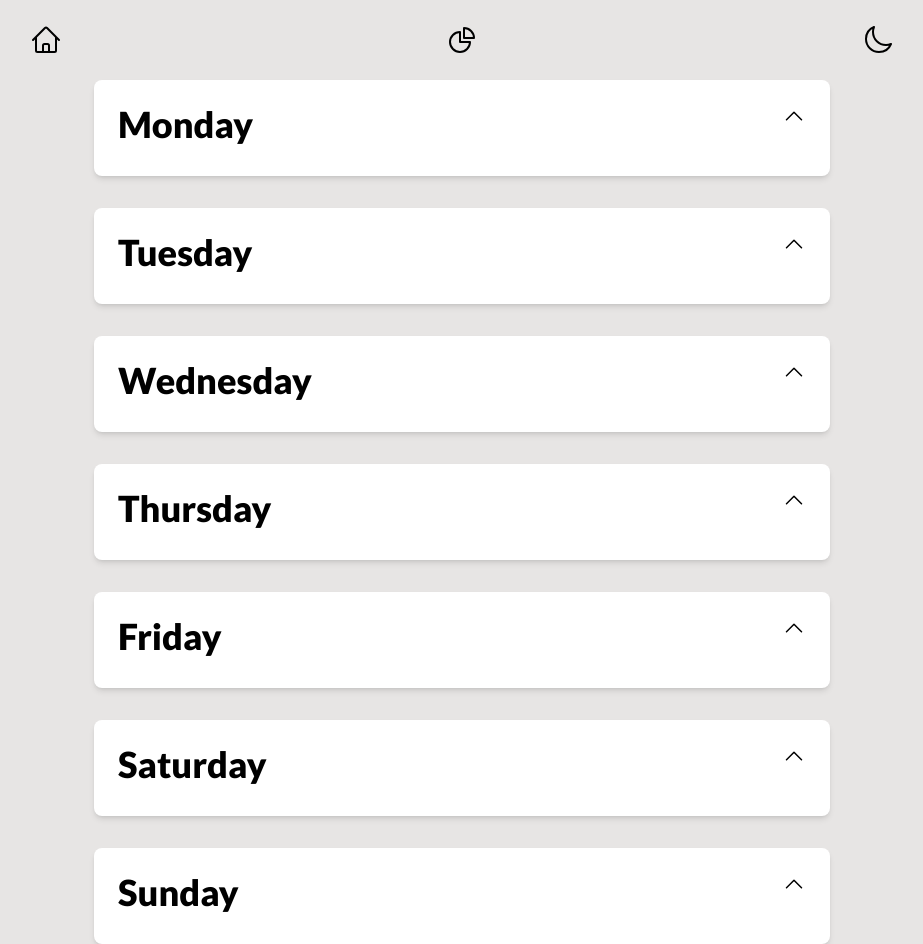
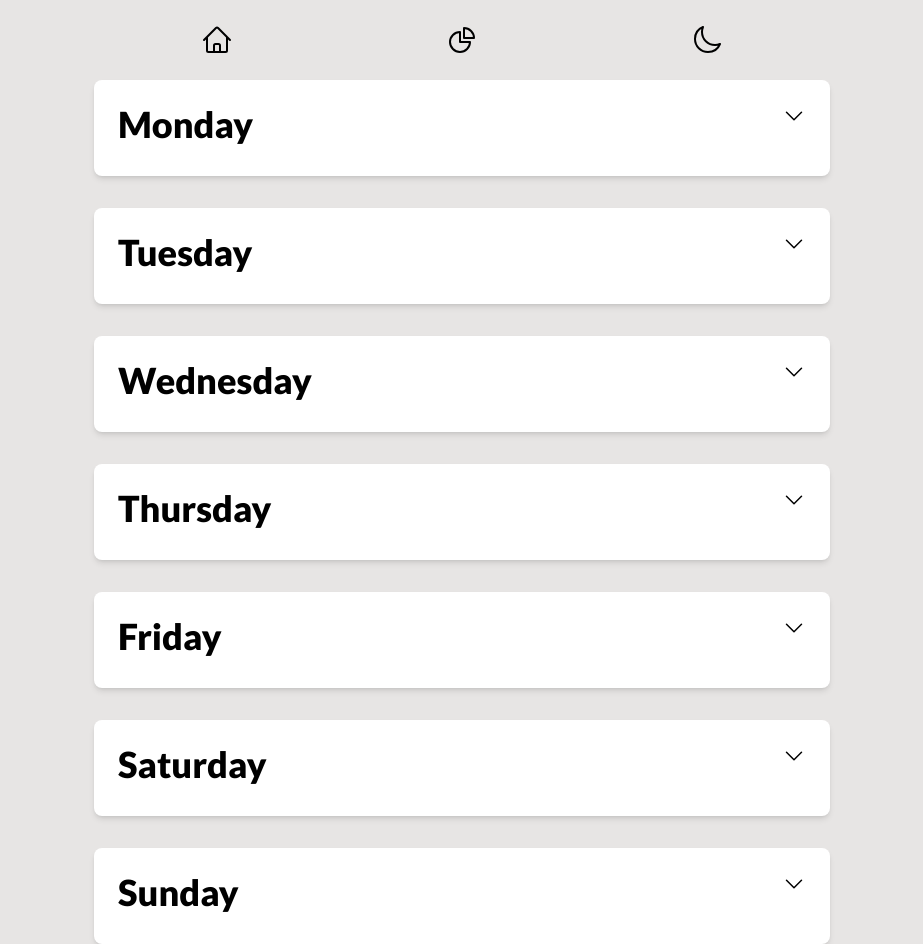
Before and after one commit to Wyatt-Wilhelmi/Productivity-Tracker, a website with bundled scripts: page index.html in a window 1280 px wide. Shown: the whole page, without its empty margins (178-1101 px from the left). Built offline with nearby package versions, Linux system fonts and the light colour scheme; no server answers.

Commit message:
Style changes

```diff
--- a/index.html
+++ b/index.html
@@ -13,8 +13,11 @@
 </head>
 <body>
     <div class="min-h-screen bg-stone-200 dark:bg-gray-900">
+
+        <!-- Rest of your content -->
+        <div class="mx-auto max-w-3xl">
             <nav>
-            <div class="flex justify-center" x-data="{darkMode : false}">
+                <div class="flex  justify-center" x-data="{darkMode : false}">
                     <!-- ask Brad flex w-1/3 justify-around -->
                     <div class="p-4 flex w-full justify-around dark:text-slate-50">
                         <button id="" class="py-2 mx-1 px-2 dark:hover:bg-stone-50 dark:hover:text-black hover:bg-gray-900 hover:text-white rounded-full bg-transparent">
@@ -39,14 +42,12 @@
                     </div>
                 </div>
             </nav>
-        <!-- Rest of your content -->
-        <div class="mx-auto max-w-3xl">
             <div class="flex flex-wrap flex-col justify-center gap-4 px-1 sm:px-4 w-full xl:gap-8">
                 <div x-data="{mondayCaret: false, addingItem: false}"  @click="mondayCaret = !mondayCaret" x-on:click.outside="mondayCaret = false" class="bg-white dark:bg-gray-500 dark:text-slate-50 shadow-md hover:shadow-lg rounded-lg p-4 xl:p-6 font-Lato">
                     <div class="flex justify-between">
                         <h2 class="text-lg md:text-2xl lg:text-3xl xl:text-4xl font-black mb-2">Monday</h2>
                         <a>
-                            <svg :style="`transform: rotate(${mondayCaret ? '-180deg' : 'deg'}); transition: transform 0.2s ease;`" xmlns="http://www.w3.org/2000/svg" fill="none" viewBox="0 0 24 24" stroke-width="1.5" stroke="currentColor" class="w-6 h-6">
+                            <svg :style="`transform: rotate(${mondayCaret ? 'deg' : '-180deg'}); transition: transform 0.2s ease;`" xmlns="http://www.w3.org/2000/svg" fill="none" viewBox="0 0 24 24" stroke-width="1.5" stroke="currentColor" class="w-6 h-6">
                                 <path stroke-linecap="round" stroke-linejoin="round" d="M4.5 15.75l7.5-7.5 7.5 7.5" />
                             </svg>
                         </a>
@@ -75,7 +76,7 @@
                     <div class="flex justify-between">
                         <h2 class="text-lg md:text-2xl lg:text-3xl xl:text-4xl font-black mb-2">Tuesday</h2>
                         <a>
-                            <svg :style="`transform: rotate(${tuesdayCaret ? '-180deg' : 'deg'}); transition: transform 0.2s ease;`" xmlns="http://www.w3.org/2000/svg" fill="none" viewBox="0 0 24 24" stroke-width="1.5" stroke="currentColor" class="w-6 h-6">
+                            <svg :style="`transform: rotate(${tuesdayCaret ? 'deg' : '-180deg'}); transition: transform 0.2s ease;`" xmlns="http://www.w3.org/2000/svg" fill="none" viewBox="0 0 24 24" stroke-width="1.5" stroke="currentColor" class="w-6 h-6">
                                 <path stroke-linecap="round" stroke-linejoin="round" d="M4.5 15.75l7.5-7.5 7.5 7.5" />
                             </svg>
                         </a>
@@ -92,7 +93,7 @@
                     <div class="flex justify-between">
                         <h2 class="text-lg md:text-2xl lg:text-3xl xl:text-4xl font-black mb-2">Wednesday</h2>
                         <a>
-                            <svg :style="`transform: rotate(${wednesdayCaret ? '-180deg' : 'deg'}); transition: transform 0.2s ease;`" xmlns="http://www.w3.org/2000/svg" fill="none" viewBox="0 0 24 24" stroke-width="1.5" stroke="currentColor" class="w-6 h-6">
+                            <svg :style="`transform: rotate(${wednesdayCaret ? 'deg' : '-180deg'}); transition: transform 0.2s ease;`" xmlns="http://www.w3.org/2000/svg" fill="none" viewBox="0 0 24 24" stroke-width="1.5" stroke="currentColor" class="w-6 h-6">
                                 <path stroke-linecap="round" stroke-linejoin="round" d="M4.5 15.75l7.5-7.5 7.5 7.5" />
                             </svg>
                         </a>
@@ -109,7 +110,7 @@
                     <div class="flex justify-between">
                         <h2 class="text-lg md:text-2xl lg:text-3xl xl:text-4xl font-black mb-2">Thursday</h2>
                         <a>
-                            <svg :style="`transform: rotate(${thursdayCaret ? '-180deg' : 'deg'}); transition: transform 0.2s ease;`" xmlns="http://www.w3.org/2000/svg" fill="none" viewBox="0 0 24 24" stroke-width="1.5" stroke="currentColor" class="w-6 h-6">
+                            <svg :style="`transform: rotate(${thursdayCaret ? 'deg' : '-180deg'}); transition: transform 0.2s ease;`" xmlns="http://www.w3.org/2000/svg" fill="none" viewBox="0 0 24 24" stroke-width="1.5" stroke="currentColor" class="w-6 h-6">
                                 <path stroke-linecap="round" stroke-linejoin="round" d="M4.5 15.75l7.5-7.5 7.5 7.5" />
                             </svg>
                         </a>
@@ -126,7 +127,7 @@
                     <div class="flex justify-between">
                         <h2 class="text-lg md:text-2xl lg:text-3xl xl:text-4xl font-black mb-2">Friday</h2>
                         <a>
-                            <svg :style="`transform: rotate(${fridayCaret ? '-180deg' : 'deg'}); transition: transform 0.2s ease;`" xmlns="http://www.w3.org/2000/svg" fill="none" viewBox="0 0 24 24" stroke-width="1.5" stroke="currentColor" class="w-6 h-6">
+                            <svg :style="`transform: rotate(${fridayCaret ? 'deg' : '-180deg'}); transition: transform 0.2s ease;`" xmlns="http://www.w3.org/2000/svg" fill="none" viewBox="0 0 24 24" stroke-width="1.5" stroke="currentColor" class="w-6 h-6">
                                 <path stroke-linecap="round" stroke-linejoin="round" d="M4.5 15.75l7.5-7.5 7.5 7.5" />
                             </svg>
                         </a>
@@ -143,7 +144,7 @@
                     <div class="flex justify-between">
                         <h2 class="text-lg md:text-2xl lg:text-3xl xl:text-4xl font-black mb-2">Saturday</h2>
                         <a>
-                            <svg :style="`transform: rotate(${saturdayCaret ? '-180deg' : 'deg'}); transition: transform 0.2s ease;`" xmlns="http://www.w3.org/2000/svg" fill="none" viewBox="0 0 24 24" stroke-width="1.5" stroke="currentColor" class="w-6 h-6">
+                            <svg :style="`transform: rotate(${saturdayCaret ? 'deg' : '-180deg'}); transition: transform 0.2s ease;`" xmlns="http://www.w3.org/2000/svg" fill="none" viewBox="0 0 24 24" stroke-width="1.5" stroke="currentColor" class="w-6 h-6">
                                 <path stroke-linecap="round" stroke-linejoin="round" d="M4.5 15.75l7.5-7.5 7.5 7.5" />
                             </svg>
                         </a>
@@ -160,7 +161,7 @@
                     <div class="flex justify-between">
                         <h2 class="text-lg md:text-2xl lg:text-3xl xl:text-4xl font-black mb-2">Sunday</h2>
                         <a>
-                            <svg :style="`transform: rotate(${sundayCaret ? '-180deg' : 'deg'}); transition: transform 0.2s ease;`" xmlns="http://www.w3.org/2000/svg" fill="none" viewBox="0 0 24 24" stroke-width="1.5" stroke="currentColor" class="w-6 h-6">
+                            <svg :style="`transform: rotate(${sundayCaret ? 'deg' : '-180deg'}); transition: transform 0.2s ease;`" xmlns="http://www.w3.org/2000/svg" fill="none" viewBox="0 0 24 24" stroke-width="1.5" stroke="currentColor" class="w-6 h-6">
                                 <path stroke-linecap="round" stroke-linejoin="round" d="M4.5 15.75l7.5-7.5 7.5 7.5" />
                             </svg>
                         </a>
--- a/netlify/functions/check_cookie.js
+++ b/netlify/functions/check_cookie.js
@@ -23,6 +23,8 @@ exports.handler = async (event, context) => {
       return { statusCode: 500, body: 'Database connection error' };
     });
   }
+
+
 
   try {
     const { cookieValue } = JSON.parse(event.body);
```
Lines whose indentation alone changed are shown as unchanged.
